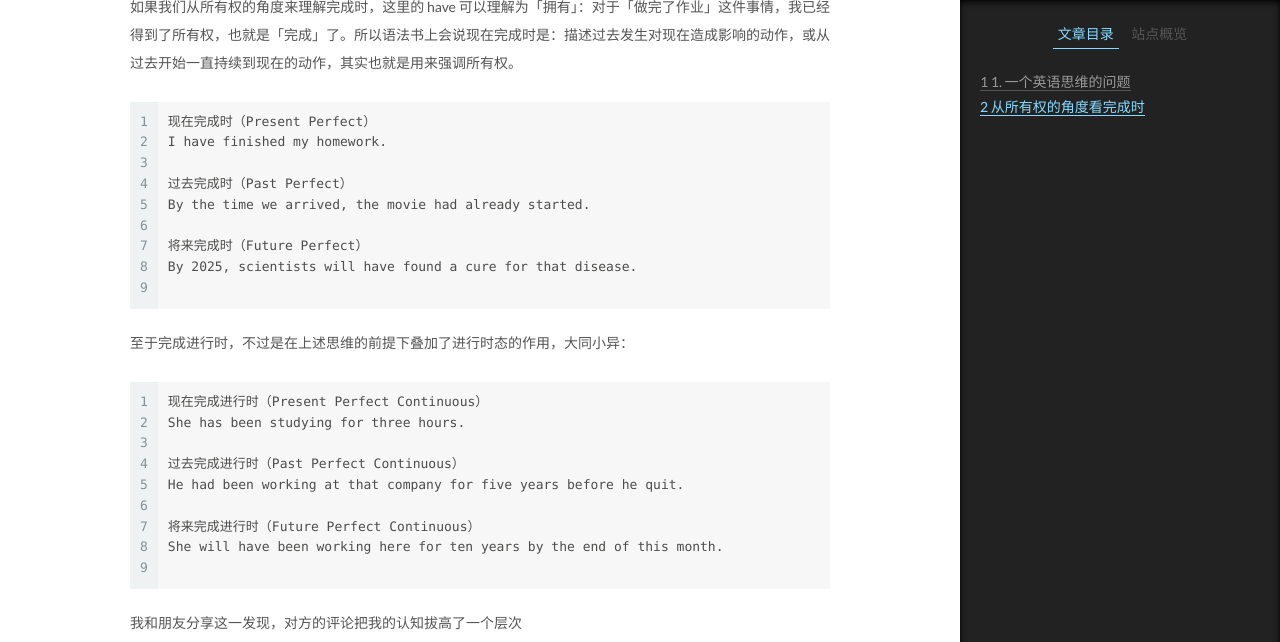
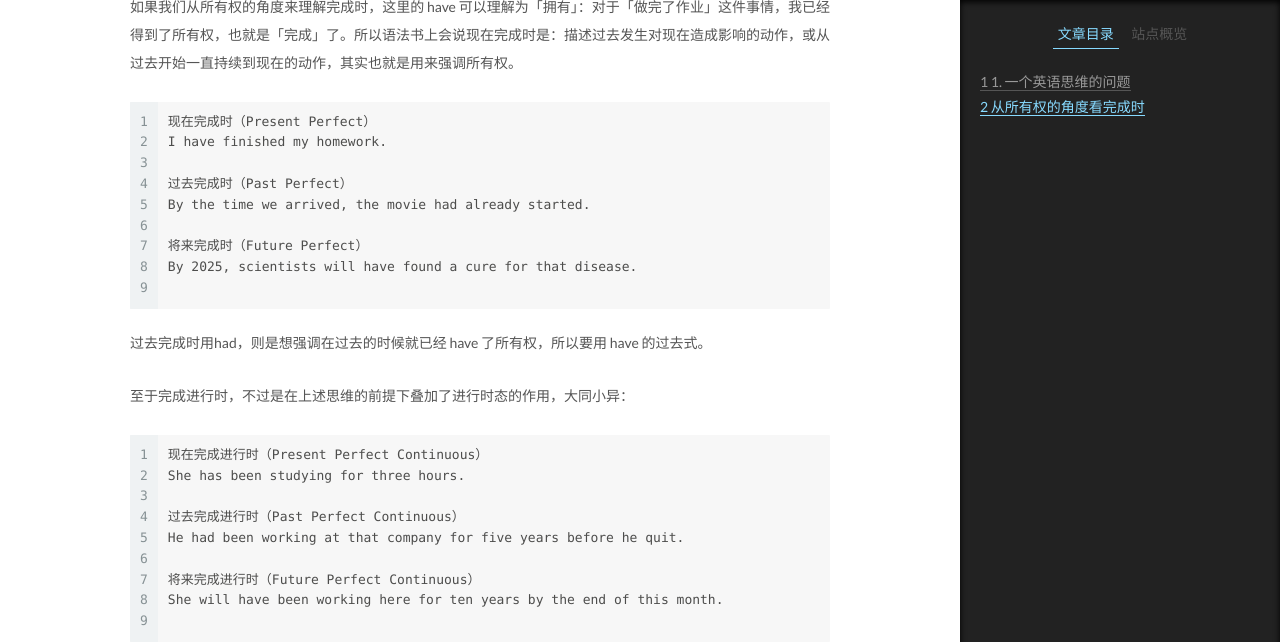
Before and after one commit to guaguaguaxia/guaguaguaxia.github.io, a Jekyll site: the page built from _posts/2024-06-27-从另一个角度看英语的完成时.md, in a window 1280 px wide and 1400 px high, scrolled down 1339 px, cut to the strip 0-642 px from the top of the window. Built offline with Jekyll 4.4.1, drawn with Linux system fonts in a browser that asks for light colours.

Commit message:
20240701

````diff
--- a/_posts/2024-06-27-从另一个角度看英语的完成时.md
+++ b/_posts/2024-06-27-从另一个角度看英语的完成时.md
@@ -55,6 +55,8 @@ By 2025, scientists will have found a cure for that disease.
 
 ```
 
+过去完成时用had，则是想强调在过去的时候就已经 have 了所有权，所以要用 have 的过去式。
+
 
 
 至于完成进行时，不过是在上述思维的前提下叠加了进行时态的作用，大同小异：
````
